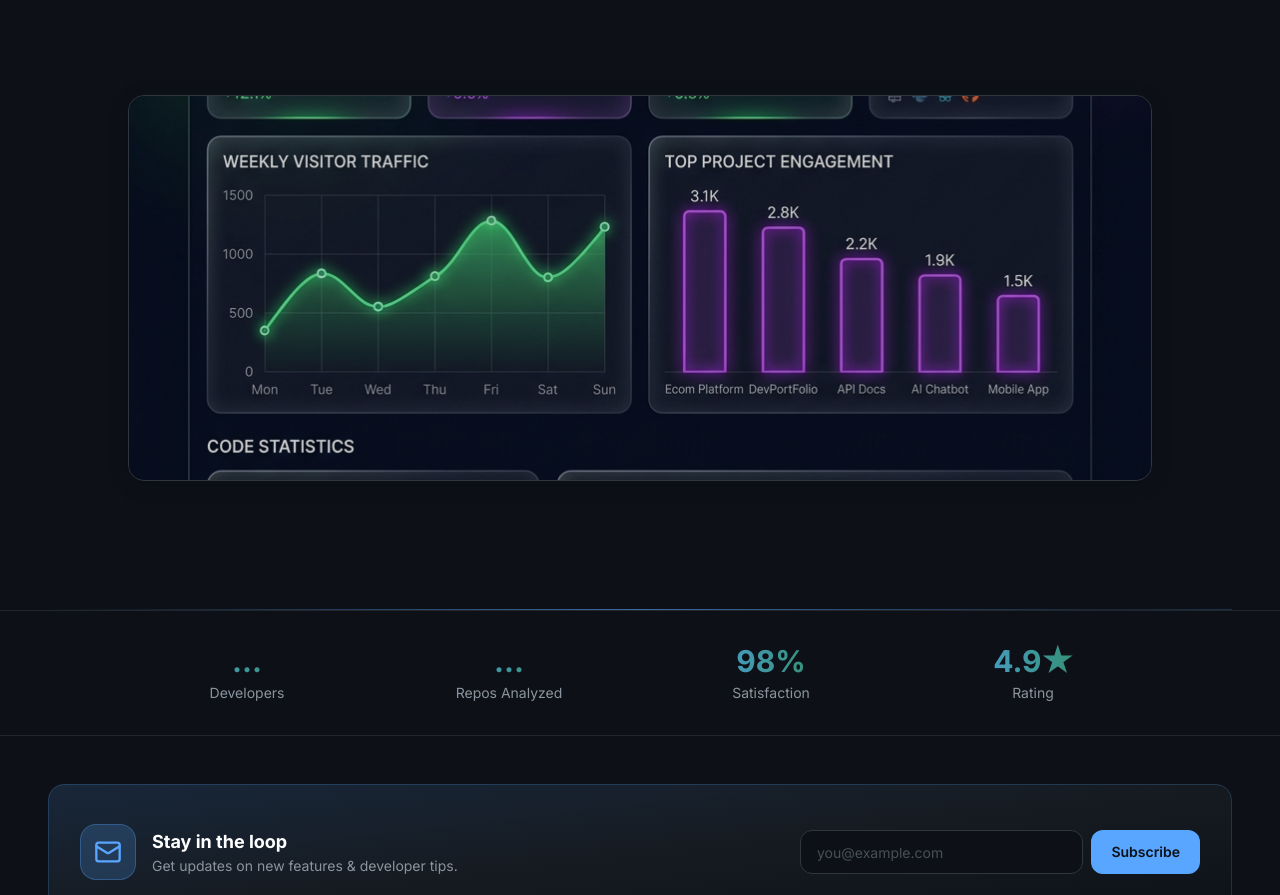
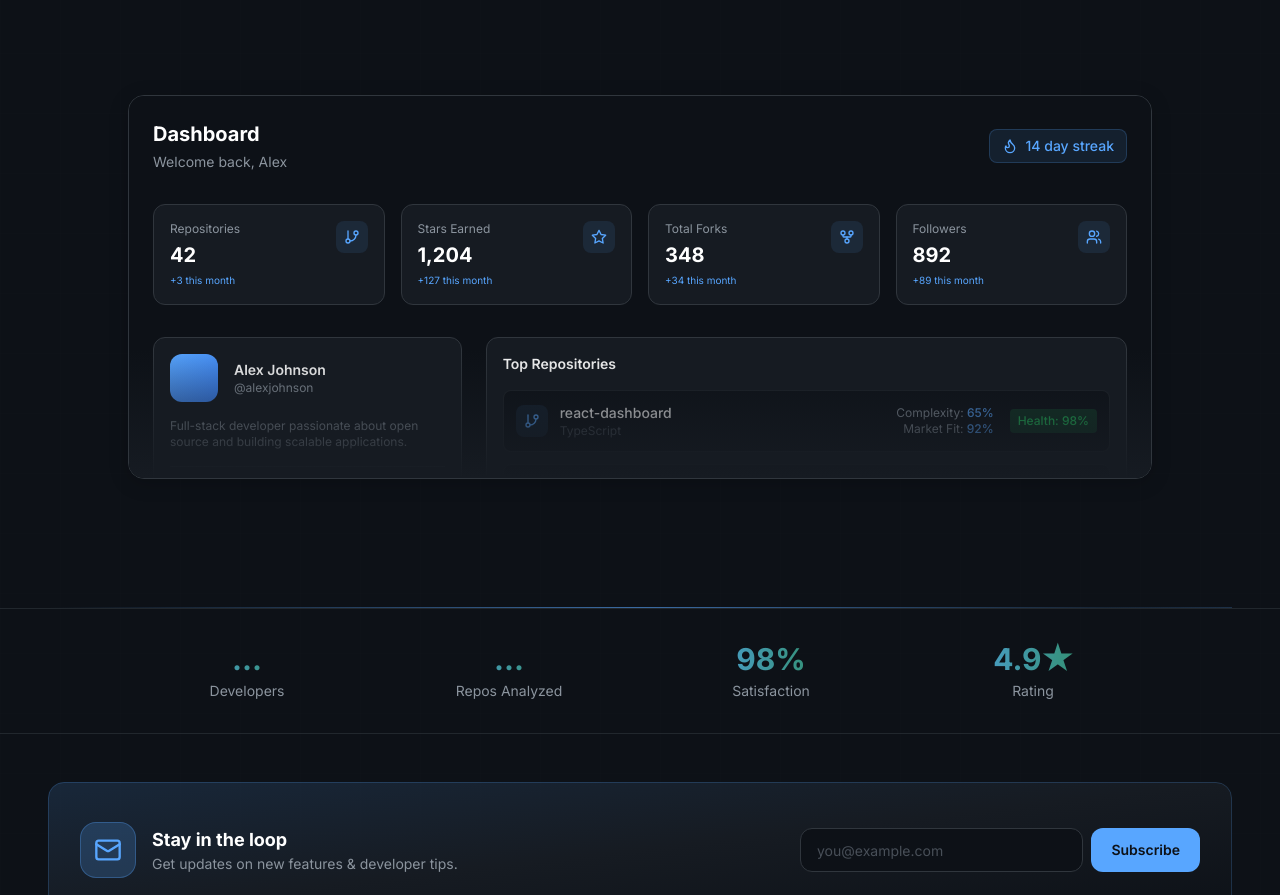
Before and after one commit to Rudra152005/Github-Analyzer, a React (Vite) app in the folder frontend/: page / in a window 1280 px wide. Shown: the part 847-1742 px from the top of the page. Built offline with nearby package versions, Linux system fonts and the light colour scheme; no server answers.

Commit message:
feat: replace static dashboard image with a live component mock

```diff
--- /dev/null
+++ b/frontend/src/components/landing/DashboardMock.tsx
@@ -0,0 +1,117 @@
+import React from 'react';
+import { motion } from 'framer-motion';
+import { GitBranch, Star, GitFork, Users, Flame, Calendar, TrendingUp } from 'lucide-react';
+
+export function DashboardMock() {
+  const stats = [
+    { icon: GitBranch, label: 'Repositories', value: '42', change: '+3 this month' },
+    { icon: Star, label: 'Stars Earned', value: '1,204', change: '+127 this month' },
+    { icon: GitFork, label: 'Total Forks', value: '348', change: '+34 this month' },
+    { icon: Users, label: 'Followers', value: '892', change: '+89 this month' },
+  ];
+
+  const topRepos = [
+    { name: 'react-dashboard', language: 'TypeScript', health: '98%', complexity: '65%', marketFit: '92%' },
+    { name: 'api-gateway', language: 'Go', health: '94%', complexity: '78%', marketFit: '88%' },
+    { name: 'machine-learning-ops', language: 'Python', health: '91%', complexity: '85%', marketFit: '95%' },
+  ];
+
+  return (
+    <div className="bg-light-bg dark:bg-dark-bg w-full h-full p-6 select-none overflow-hidden text-left">
+      {/* Header */}
+      <div className="flex items-center justify-between mb-8">
+        <div>
+          <h2 className="text-xl font-bold text-text-primary dark:text-white">Dashboard</h2>
+          <p className="text-sm text-text-secondary dark:text-text-dark-secondary mt-1">Welcome back, Alex</p>
+        </div>
+        <div className="flex items-center gap-2 px-3 py-1.5 rounded-lg bg-accent-primary/10 border border-accent-primary/20">
+          <Flame className="w-4 h-4 text-accent-primary" />
+          <span className="text-sm font-medium text-accent-primary">14 day streak</span>
+        </div>
+      </div>
+
+      {/* Stats Grid */}
+      <div className="grid grid-cols-2 md:grid-cols-4 gap-4 mb-8">
+        {stats.map((stat, i) => (
+          <div key={i} className="bg-light-surface dark:bg-dark-card border border-light-border dark:border-dark-border rounded-xl p-4">
+            <div className="flex items-start justify-between">
+              <div>
+                <p className="text-xs text-text-secondary dark:text-text-dark-secondary">{stat.label}</p>
+                <p className="text-xl font-bold text-text-primary dark:text-white mt-1">{stat.value}</p>
+                <p className="text-[10px] text-accent-primary mt-1">{stat.change}</p>
+              </div>
+              <div className="w-8 h-8 rounded-lg bg-accent-primary/10 flex items-center justify-center">
+                <stat.icon className="w-4 h-4 text-accent-primary" />
+              </div>
+            </div>
+          </div>
+        ))}
+      </div>
+
+      {/* Main Content Area */}
+      <div className="grid md:grid-cols-3 gap-6">
+        {/* Profile Card Mock */}
+        <div className="bg-light-surface dark:bg-dark-card border border-light-border dark:border-dark-border rounded-xl p-4">
+          <div className="flex items-center gap-4 mb-4">
+            <div className="w-12 h-12 rounded-xl bg-gradient-to-br from-accent-primary to-blue-500" />
+            <div>
+              <h3 className="text-sm font-semibold text-text-primary dark:text-white">Alex Johnson</h3>
+              <p className="text-xs text-text-secondary dark:text-text-dark-secondary">@alexjohnson</p>
+            </div>
+          </div>
+          <p className="text-xs text-text-secondary dark:text-text-dark-secondary line-clamp-2 mb-4">
+            Full-stack developer passionate about open source and building scalable applications.
+          </p>
+          <div className="grid grid-cols-3 gap-2 text-center border-t border-light-border dark:border-dark-border pt-4">
+            <div>
+              <p className="text-sm font-bold text-text-primary dark:text-white">842</p>
+              <p className="text-[10px] text-text-muted dark:text-text-dark-muted">Commits</p>
+            </div>
+            <div>
+              <p className="text-sm font-bold text-text-primary dark:text-white">124</p>
+              <p className="text-[10px] text-text-muted dark:text-text-dark-muted">PRs</p>
+            </div>
+            <div>
+              <p className="text-sm font-bold text-text-primary dark:text-white">56</p>
+              <p className="text-[10px] text-text-muted dark:text-text-dark-muted">Issues</p>
+            </div>
+          </div>
+        </div>
+
+        {/* Repositories List Mock */}
+        <div className="md:col-span-2 bg-light-surface dark:bg-dark-card border border-light-border dark:border-dark-border rounded-xl p-4">
+          <div className="flex items-center justify-between mb-4">
+            <h3 className="text-sm font-semibold text-text-primary dark:text-white">Top Repositories</h3>
+          </div>
+          <div className="space-y-3">
+            {topRepos.map((repo, i) => (
+              <div key={i} className="flex flex-col sm:flex-row sm:items-center justify-between p-3 bg-light-surface-secondary dark:bg-dark-bg rounded-lg border border-light-border dark:border-dark-border/50">
+                <div className="flex items-center gap-3 mb-2 sm:mb-0">
+                  <div className="w-8 h-8 rounded-lg bg-accent-primary/10 flex items-center justify-center">
+                    <GitBranch className="w-4 h-4 text-accent-primary" />
+                  </div>
+                  <div>
+                    <p className="text-sm font-medium text-text-primary dark:text-white">{repo.name}</p>
+                    <p className="text-xs text-text-muted dark:text-text-dark-muted">{repo.language}</p>
+                  </div>
+                </div>
+                <div className="flex items-center gap-4 text-xs">
+                  <div className="flex flex-col items-end text-text-secondary dark:text-text-dark-secondary">
+                    <span>Complexity: <span className="text-accent-primary font-medium">{repo.complexity}</span></span>
+                    <span>Market Fit: <span className="text-accent-primary font-medium">{repo.marketFit}</span></span>
+                  </div>
+                  <div className="px-2 py-1 rounded bg-green-500/20 text-green-500 font-medium">
+                    Health: {repo.health}
+                  </div>
+                </div>
+              </div>
+            ))}
+          </div>
+        </div>
+      </div>
+
+      {/* Fade out bottom gradient */}
+      <div className="absolute bottom-0 left-0 right-0 h-32 bg-gradient-to-t from-light-surface dark:from-dark-card to-transparent" />
+    </div>
+  );
+}
--- a/frontend/src/components/landing/Hero.tsx
+++ b/frontend/src/components/landing/Hero.tsx
@@ -9,6 +9,7 @@ import {
 } from 'lucide-react';
 import { Button, Input, Select } from '../ui';
 import { api } from '../../lib/api';
+import { DashboardMock } from './DashboardMock';
 
 const jobRoles: { value: string; label: string }[] = [
   { value: 'Frontend Developer', label: 'Frontend Developer' },
@@ -297,12 +298,8 @@ export default function Hero() {
             transition={{ delay: 0.7 }}
             className="mt-24 max-w-5xl mx-auto"
           >
-            <div className="bg-light-surface dark:bg-dark-card border border-light-border dark:border-dark-border rounded-card shadow-soft overflow-hidden">
-              <img
-                src="/dashboard-preview.png"
-                alt="Dashboard Preview"
-                className="w-full h-64 md:h-96 object-cover opacity-80"
-              />
+            <div className="relative bg-light-surface dark:bg-dark-card border border-light-border dark:border-dark-border rounded-card shadow-soft overflow-hidden h-96">
+              <DashboardMock />
             </div>
           </motion.div>
         </div>
```
